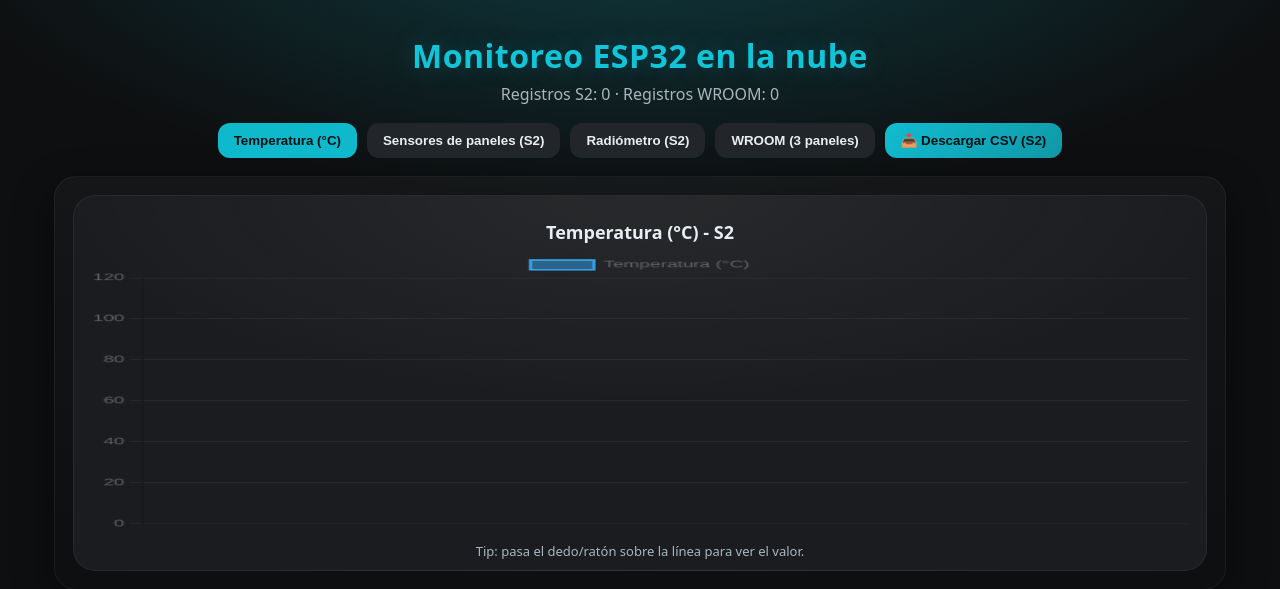
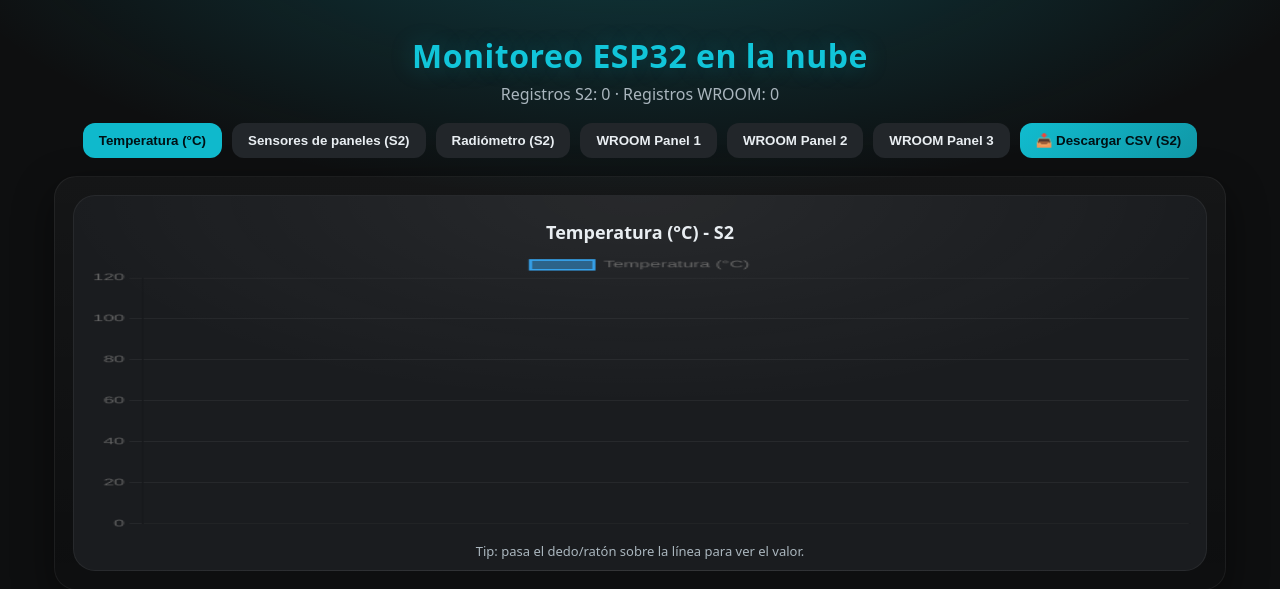
Before and after one commit to keilanicolas-dev/esp32-flask-nube, a Flask app: page / in a window 1280 px wide. Shown: the top 589 px of the page. Run offline with Flask 3, Linux system fonts and the light colour scheme; data that the repository does not hold is empty; some libraries are stand-ins or nearby versions.

Commit message:
Update index.html

```diff
--- a/templates/index.html
+++ b/templates/index.html
@@ -96,12 +96,6 @@
     canvas{width:100% !important; height:280px !important;}
     .hint{margin-top:10px;color:var(--muted);font-size:13px}
     .split{height:14px}
-    .sectionTitle{
-      margin:0 0 10px;
-      color:var(--muted);
-      font-weight:800;
-      letter-spacing:.3px;
-    }
   </style>
 </head>
 
@@ -117,7 +111,11 @@
       <button class="btn active" data-tab="tTemp">Temperatura (°C)</button>
       <button class="btn" data-tab="tSens">Sensores de paneles (S2)</button>
       <button class="btn" data-tab="tRad">Radiómetro (S2)</button>
-      <button class="btn" data-tab="tWroom">WROOM (3 paneles)</button>
+
+      <button class="btn" data-tab="tW1">WROOM Panel 1</button>
+      <button class="btn" data-tab="tW2">WROOM Panel 2</button>
+      <button class="btn" data-tab="tW3">WROOM Panel 3</button>
+
       <button class="btn csv" id="btnCSV">📥 Descargar CSV (S2)</button>
     </div>
 
@@ -132,7 +130,7 @@
         </div>
       </div>
 
-      <!-- TAB SENSORES DE PANELES (S2) -->
+      <!-- TAB SENSORES S2 -->
       <div id="tSens" class="tab">
         <div class="grid2">
           <div class="card">
@@ -159,41 +157,43 @@
         </div>
       </div>
 
-      <!-- TAB WROOM (3 PANELES) -->
-      <div id="tWroom" class="tab">
-
+      <!-- TAB WROOM PANEL 1 -->
+      <div id="tW1" class="tab">
         <div class="card">
-          <div class="sectionTitle">Panel 1 (WROOM)</div>
+          <h2>WROOM Panel 1</h2>
           <div class="grid3">
             <div class="card"><h2>Voltaje 1 (V)</h2><canvas id="chWV1"></canvas></div>
             <div class="card"><h2>Corriente 1 (A)</h2><canvas id="chWC1"></canvas></div>
             <div class="card"><h2>Potencia 1 (W)</h2><canvas id="chWP1"></canvas></div>
           </div>
+          <div class="hint">Datos desde /api/data?device=wroom</div>
         </div>
+      </div>
 
-        <div class="split"></div>
-
+      <!-- TAB WROOM PANEL 2 -->
+      <div id="tW2" class="tab">
         <div class="card">
-          <div class="sectionTitle">Panel 2 (WROOM)</div>
+          <h2>WROOM Panel 2</h2>
           <div class="grid3">
             <div class="card"><h2>Voltaje 2 (V)</h2><canvas id="chWV2"></canvas></div>
             <div class="card"><h2>Corriente 2 (A)</h2><canvas id="chWC2"></canvas></div>
             <div class="card"><h2>Potencia 2 (W)</h2><canvas id="chWP2"></canvas></div>
           </div>
+          <div class="hint">Datos desde /api/data?device=wroom</div>
         </div>
+      </div>
 
-        <div class="split"></div>
-
+      <!-- TAB WROOM PANEL 3 -->
+      <div id="tW3" class="tab">
         <div class="card">
-          <div class="sectionTitle">Panel 3 (WROOM)</div>
+          <h2>WROOM Panel 3</h2>
           <div class="grid3">
             <div class="card"><h2>Voltaje 3 (V)</h2><canvas id="chWV3"></canvas></div>
             <div class="card"><h2>Corriente 3 (A)</h2><canvas id="chWC3"></canvas></div>
             <div class="card"><h2>Potencia 3 (W)</h2><canvas id="chWP3"></canvas></div>
           </div>
+          <div class="hint">Datos desde /api/data?device=wroom</div>
         </div>
-
-        <div class="hint">Esta pestaña usa /api/data?device=wroom</div>
       </div>
 
     </div>
@@ -203,7 +203,6 @@
   // ========= CONFIG =========
   const API_S2 = "/api/data?device=s2";
   const API_W  = "/api/data?device=wroom";
-
   const MAX_POINTS = 120;
   const REFRESH_MS = 3000;
 
@@ -224,17 +223,7 @@
     const ctx = document.getElementById(canvasId).getContext("2d");
     return new Chart(ctx, {
       type: "line",
-      data: {
-        labels: [],
-        datasets: [{
-          label,
-          data: [],
-          borderWidth: 2,
-          pointRadius: 0,
-          tension: 0.25,
-          fill: false
-        }]
-      },
+      data: { labels: [], datasets: [{ label, data: [], borderWidth: 2, pointRadius: 0, tension: 0.25, fill: false }] },
       options: {
         responsive: true,
         animation: { duration: 200 },
@@ -259,7 +248,7 @@
   const chPot  = makeLineChart("chPot",  "Potencia (W)", 200);
   const chRad  = makeLineChart("chRad",  "Radiómetro", 4096);
 
-  // WROOM (Panel 1..3)
+  // WROOM Panel 1..3
   const chWV1 = makeLineChart("chWV1", "Voltaje 1 (V)", 30);
   const chWC1 = makeLineChart("chWC1", "Corriente 1 (A)", 10);
   const chWP1 = makeLineChart("chWP1", "Potencia 1 (W)", 200);
@@ -309,14 +298,14 @@
       document.getElementById("countS2").textContent = s2.total;
       document.getElementById("countW").textContent  = w.total;
 
-      // --- S2 series ---
+      // S2
       setChart(chTemp, s2.labels, s2.view.map(d => nval(d.temperatura)));
       setChart(chVolt, s2.labels, s2.view.map(d => nval(d.voltaje)));
       setChart(chCorr, s2.labels, s2.view.map(d => nval(d.corriente)));
       setChart(chPot,  s2.labels, s2.view.map(d => nval(d.potencia)));
       setChart(chRad,  s2.labels, s2.view.map(d => nval(d.radiometro)));
 
-      // --- WROOM series (Panel 1..3) ---
+      // WROOM (usa keys voltaje1..3, corriente1..3, potencia1..3)
       setChart(chWV1, w.labels, w.view.map(d => nval(d.voltaje1)));
       setChart(chWC1, w.labels, w.view.map(d => nval(d.corriente1)));
       setChart(chWP1, w.labels, w.view.map(d => nval(d.potencia1)));
```
